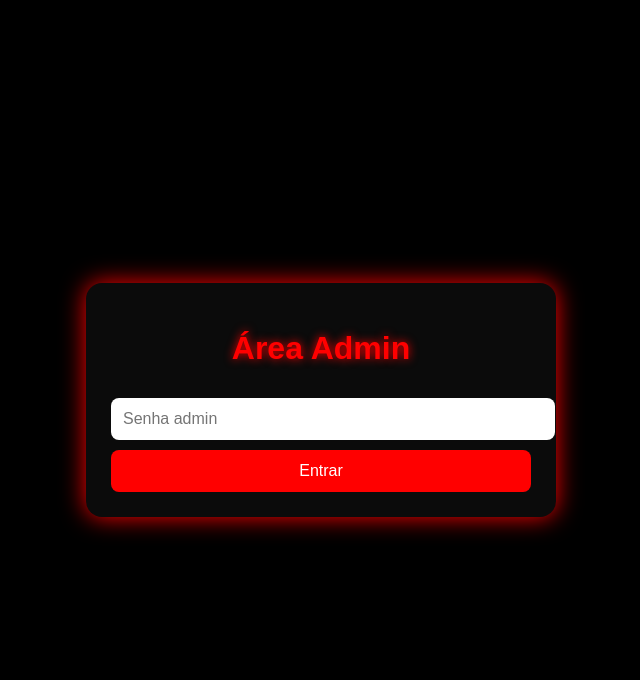
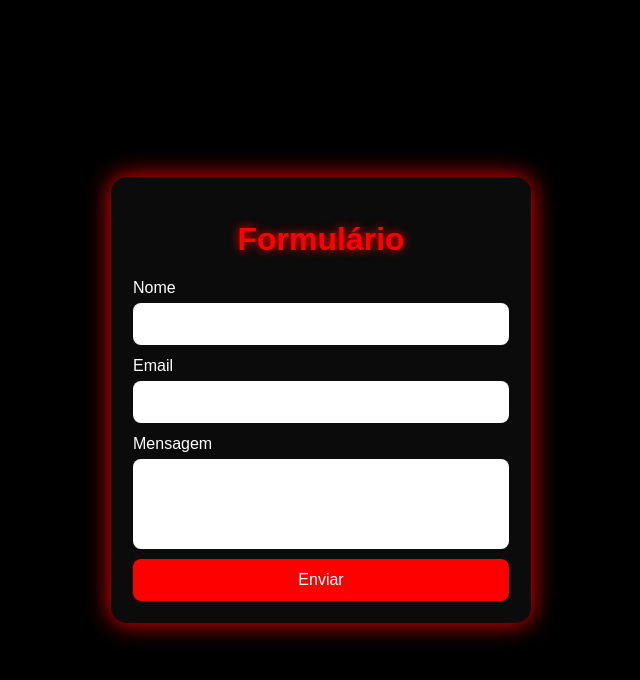
Before and after one commit to mimicael1405-dev/formulario, a plain HTML site: page index.html in a window 1280 px wide. Shown: the whole page, without its empty margins (319-959 px from the left). Drawn offline with Linux system fonts and the light colour scheme.

Commit message:
index.html

```diff
--- a/index.html
+++ b/index.html
@@ -2,55 +2,75 @@
 <html lang="pt-BR">
 <head>
 <meta charset="UTF-8">
-<title>Painel Admin Stranger Things</title>
+<title>Stranger Things - Formulário</title>
 
 <style>
+*{box-sizing:border-box;}
 body{
  margin:0;font-family:Arial;background:black;color:white;
- min-height:100vh;display:flex;justify-content:center;align-items:center;
+ min-height:100vh;display:flex;justify-content:center;align-items:center;padding:15px;
 }
 .box{
- background:#0b0b0b;
- padding:25px;border-radius:16px;
- box-shadow:0 0 25px red;
- width:100%;max-width:420px;text-align:center;
+ width:100%;max-width:420px;background:#0b0b0b;padding:22px;
+ border-radius:16px;box-shadow:0 0 25px red;text-align:center;
 }
 h1{color:red;text-shadow:0 0 10px red;}
-input,button{
- width:100%;padding:12px;margin-top:10px;
+label{text-align:left;display:block;margin-top:12px;}
+input,textarea,button{
+ width:100%;padding:12px;margin-top:6px;
  border-radius:8px;border:none;font-size:16px;
 }
+textarea{resize:none;height:90px;}
 button{
  background:red;color:white;cursor:pointer;
  transition:.3s;
 }
 button:hover{transform:scale(1.05);box-shadow:0 0 15px red;}
 .error{color:red;display:none;margin-top:8px;}
-#verificacao,#resetSenha,#admin{display:none;}
+
+#senhaBox,#verificacao,#resetSenha,#admin{display:none;}
 .linha{display:flex;gap:10px;}
 .linha button{width:50%;}
 </style>
 </head>
 <body>
 
-<div class="box" id="login">
+<!-- FORMULÁRIO -->
+<div class="box" id="formBox">
+<h1>Formulário</h1>
+
+<label>Nome</label>
+<input id="nome">
+
+<label>Email</label>
+<input id="email">
+
+<label>Mensagem</label>
+<textarea id="msg"></textarea>
+
+<button onclick="enviar()">Enviar</button>
+</div>
+
+<!-- SENHA ADMIN -->
+<div class="box" id="senhaBox">
 <h1>Área Admin</h1>
 <input type="password" id="senha" placeholder="Senha admin">
 <button onclick="verificarSenha()">Entrar</button>
 <div class="error" id="erroSenha"></div>
 </div>
 
+<!-- VERIFICAÇÃO -->
 <div class="box" id="verificacao">
 <h1>Verificação</h1>
-<p>Digite o nome de verificação:</p>
-<input id="nomeVerificacao" placeholder="Nome secreto">
+<p>Digite o nome secreto:</p>
+<input id="nomeVerificacao">
 <button onclick="verificarNome()">Verificar</button>
 <div class="error" id="erroVerificacao"></div>
 </div>
 
+<!-- RESET -->
 <div class="box" id="resetSenha">
 <h1>Resetar senha?</h1>
-
 <div class="linha">
 <button onclick="mostrarReset()">Resetar</button>
 <button onclick="naoResetar()">Não resetar</button>
@@ -62,6 +82,7 @@ button:hover{transform:scale(1.05);box-shadow:0 0 15px red;}
 </div>
 </div>
 
+<!-- PAINEL -->
 <div class="box" id="admin">
 <h1>Painel Admin</h1>
 <p>✅ Acesso liberado</p>
@@ -76,6 +97,16 @@ if(!localStorage.getItem("senhaAdmin")){
  localStorage.setItem("senhaAdmin","STH");
 }
 
+function enviar(){
+ if(nome.value === "STH"){
+   formBox.style.display="none";
+   senhaBox.style.display="block";
+   return;
+ }
+ alert("✅ Formulário enviado!");
+ nome.value=""; email.value=""; msg.value="";
+}
+
 function verificarSenha(){
  let senhaSalva = localStorage.getItem("senhaAdmin");
 
@@ -87,7 +118,7 @@ function verificarSenha(){
    erroSenha.innerText="Senha incorreta";
 
    if(tentativas >= 3){
-     login.style.display="none";
+     senhaBox.style.display="none";
      verificacao.style.display="block";
    }
  }
@@ -125,7 +156,8 @@ function salvarNovaSenha(){
 }
 
 function abrirAdmin(){
- login.style.display="none";
+ formBox.style.display="none";
+ senhaBox.style.display="none";
  verificacao.style.display="none";
  resetSenha.style.display="none";
  admin.style.display="block";
```
